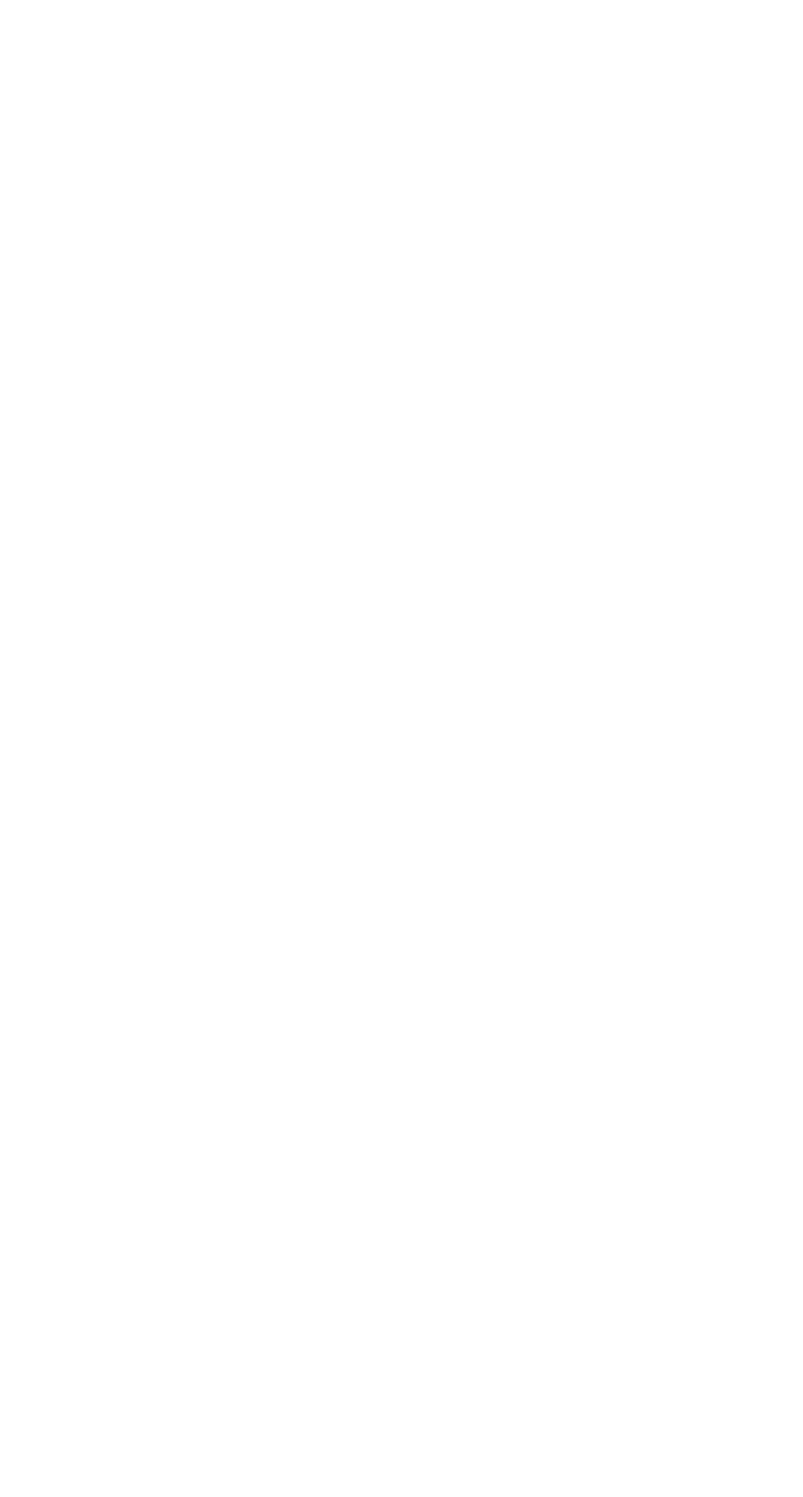
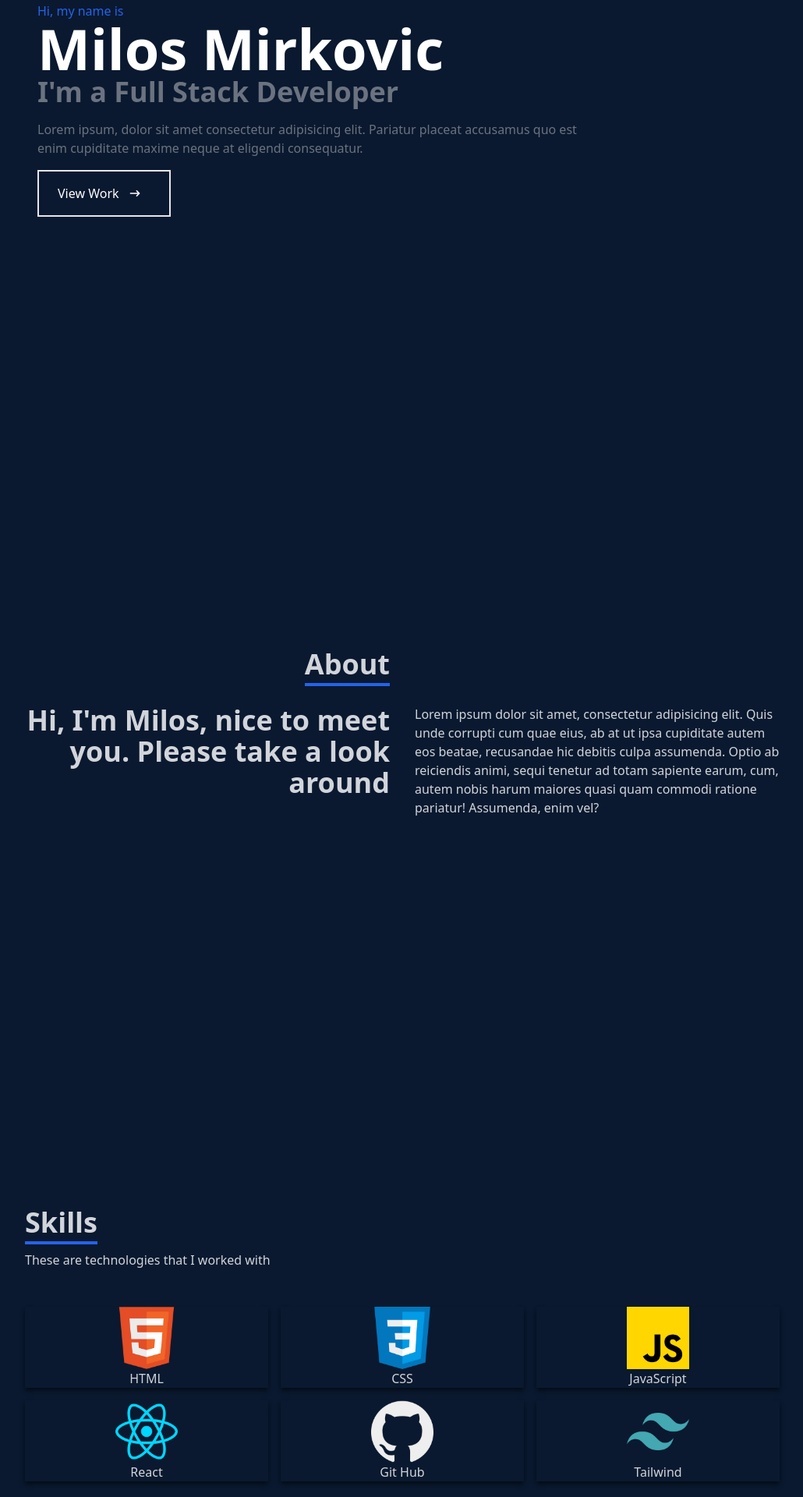
Before and after one commit to Milos191405/Portfolio-React, a React (Vite) app: page / in a window 1280 px wide. Shown: the part 260-2180 px from the top of the page at 78% size, without its empty margins (124-1154 px from the left). Before the commit the page ends 800 px from the top, so only its background shows below. Built offline with nearby package versions, Linux system fonts and the light colour scheme.

Commit message:
end with about

```diff
--- a/src/App.jsx
+++ b/src/App.jsx
@@ -1,4 +1,9 @@
-import Navbar from "./components/Navbar"
+import Navbar from "./components/Navbar";
+import Home from "./components/Home";
+import About from "./components/About";
+import Skills from "./components/Skills";
+import Work from "./components/Work";
+import Contact from "./components/Contact";
 
 
 function App() {
@@ -7,6 +12,10 @@ function App() {
   return (
     <>
       <Navbar />
+      <Home />
+      <About />
+      <Skills />
+      <Work />
 
 
     </>
--- /dev/null
+++ b/src/components/About.jsx
@@ -0,0 +1,42 @@
+
+
+function About() {
+  return (
+    <>
+      <div
+        name="about"
+        className="w-full h-screen bg-[#0a192f] text-gray-300   "
+      >
+        <div className="flex flex-col justify-center items-center w-full h-full">
+          <div className="max-w-[1000px] w-full  grid grid-cols-2 gap-8 ">
+            <div className="sm:text-right pb-8 pl-4 ">
+              <p className="text-4xl font-bold inline border-b-4 border-blue-600 ">
+                About
+              </p>
+            </div>
+            <div></div>
+          </div>
+          <div className="max-w-[1000px] w-full grid sm:grid-cols-2 gap-8 px-4">
+            <div className="sm:text-right text-4xl font-bold ">
+              <p className="sm:text-right text-4xl font-bold">
+                Hi, I'm Milos, nice to meet you. Please take a look around
+              </p>
+            </div>
+            <div className="">
+              <p>
+                Lorem ipsum dolor sit amet, consectetur adipisicing elit. Quis
+                unde corrupti cum quae eius, ab at ut ipsa cupiditate autem eos
+                beatae, recusandae hic debitis culpa assumenda. Optio ab
+                reiciendis animi, sequi tenetur ad totam sapiente earum, cum,
+                autem nobis harum maiores quasi quam commodi ratione pariatur!
+                Assumenda, enim vel?
+              </p>
+            </div>
+          </div>
+        </div>
+      </div>
+    </>
+  );
+}
+
+export default About
--- /dev/null
+++ b/src/components/Contact.jsx
@@ -0,0 +1,9 @@
+
+
+function Contact() {
+  return (
+    <div>Contact</div>
+  )
+}
+
+export default Contact
--- /dev/null
+++ b/src/components/Home.jsx
@@ -0,0 +1,32 @@
+import {HiArrowNarrowRight} from 'react-icons/hi'
+
+function Home() {
+  return (
+    <>
+      <div name="home" className="w-full h-screen bg-[#0a192f]">
+        <div className="max-w-[1000px] mx-auto px-8  flex flex-col justify-center h-full text-white">
+          <p className="  text-blue-600">Hi, my name is </p>
+          <h1 className=" text-4xl sm:text-7xl font-bold ">Milos Mirkovic</h1>
+          <h2 className="text-4xl sm:text-4xl font-bold text-gray-500">
+            I'm a Full Stack Developer{" "}
+          </h2>
+          <p className="text-gray-500 py-4 max-w-[700px]">
+            Lorem ipsum, dolor sit amet consectetur adipisicing elit. Pariatur
+            placeat accusamus quo est enim cupiditate maxime neque at eligendi
+            consequatur.
+          </p>
+          <div>
+            <button className="btn group text-white border-2 px-6 py-2 flex items-center hover:bg-blue-600 hover:border-blue-600">
+              View Work
+              <span className="group-hover:rotate-90 duration-300">
+                <HiArrowNarrowRight className="m-3" />
+              </span>
+            </button>
+          </div>
+        </div>
+      </div>
+    </>
+  );
+}
+
+export default Home;
--- a/src/components/Navbar.jsx
+++ b/src/components/Navbar.jsx
@@ -1,10 +1,11 @@
-
+import { useState } from "react";
 import Logo from "../assets/react.png";
-import { FaBars } from "react-icons/fa";
+import { FaBars,FaTimes, FaFacebook, FaLinkedin } from "react-icons/fa";
 
 
 function Navbar() {
-
+   const [nav, setNav] = useState(false);
+   const handleClick = () => setNav(!nav)
   return (
     <>
       <div className="fixed w-full h-[80px] flex justify-between items-center px-4 bg-[#0a192f] text-gray-300">
@@ -14,22 +15,40 @@ function Navbar() {
 
         {/* Menu */}
 
-        <ul className="md:flex ">
-          <li >Home</li>
+        <ul className="hidden md:flex gap-3">
+          <li>Home</li>
           <li>About</li>
           <li>Skills</li>
-          <li>Work</li>
+          <li>Projects</li>
           <li>Contact</li>
+        </ul>
+
+        {/* Hamburger */}
+        <div onClick={handleClick} className="md:hidden  z-10">
+          {!nav ? <FaBars /> : <FaTimes />}
+        </div>
+
+        {/* Mobile Menu  */}
+        <ul
+          className={
+            !nav
+              ? "hidden"
+              : "absolute top-0 left-0 w-full h-screen bg-[#0a192f] text-gray-300 flex flex-col justify-center items-center"
+          }
+        >
+          <li className="text-3xl py-6  w-full text-center ">Home</li>
+          <li className="text-3xl py-6  w-full text-center ">About</li>
+          <li className="text-3xl py-6  w-full text-center ">Skills</li>
+          <li className="text-3xl py-6  w-full text-center ">Projects</li>
+          <li className="text-3xl py-6  w-full text-center ">Contact</li>
         </ul>
       </div>
 
-      {/* Hamburger */}
-      <div>
-        <FaBars />
-      </div>
-
-
-      <div className="hidden"></div>
+      {/* Social Icons */}
+      {/* <div className="">
+        <FaFacebook />
+        <FaLinkedin />
+      </div> */}
     </>
   );
 }
--- /dev/null
+++ b/src/components/Skills.jsx
@@ -0,0 +1,50 @@
+import HTML from '../assets/html.png'
+import CSS from "../assets/css.png";
+import JavaScript from "../assets/javascript.png";
+import React from "../assets/react.png";
+import GitHub from "../assets/github.png";
+import Tailwind from "../assets/tailwind.png";
+
+function Skills() {
+  return (
+    <div name="skills" className="w-full h-screen bg-[#0a192f] text-gray-300">
+      {/* container */}
+      <div className="max-w-[1000px] mx-auto p-4 flex flex-col justify-center w-full h-full">
+        <div>
+          <p className="text-4xl font-bold inline border-b-4 border-blue-600">
+            Skills
+          </p>
+          <p className="py-4">These are technologies that I worked with </p>
+        </div>
+        <div className="w-full grid grid-cols-1 sm:grid-cols-2 md:grid-cols-3 gap-4 text-center py-8">
+          <div className="shadow-md shadow-[#040c16] hover:scale-110 duration-500 ">
+            <img src={HTML} alt="HTML icon" className="w-20 mx-auto" />
+            <p>HTML</p>
+          </div>
+          <div className="shadow-md shadow-[#040c16] hover:scale-110 duration-500 ">
+            <img src={CSS} alt="CSS icon" className="w-20 mx-auto" />
+            <p>CSS</p>
+          </div>
+          <div className="shadow-md shadow-[#040c16] hover:scale-110 duration-500 ">
+            <img src={JavaScript} alt="JavaScript icon" className="w-20 mx-auto" />
+            <p>JavaScript</p>
+          </div>
+          <div className="shadow-md shadow-[#040c16] hover:scale-110 duration-500 ">
+            <img src={React} alt="React icon" className="w-20 mx-auto" />
+            <p>React</p>
+          </div>
+          <div className="shadow-md shadow-[#040c16] hover:scale-110 duration-500 ">
+            <img src={GitHub} alt="Github icon" className="w-20 mx-auto" />
+            <p>Git Hub</p>
+          </div>
+          <div className="shadow-md shadow-[#040c16] hover:scale-110 duration-500 ">
+            <img src={Tailwind} alt="Tailwind icon" className="w-20 mx-auto" />
+            <p>Tailwind</p>
+          </div>
+        </div>
+      </div>
+    </div>
+  );
+}
+
+export default Skills
--- /dev/null
+++ b/src/components/Work.jsx
@@ -0,0 +1,18 @@
+
+function Work() {
+  return (
+    <div
+      name="work"
+      className=" w-full md:h-screen  bg-[#0a192f] text-gray-300">
+      {/* container  */}
+      <div>
+        <p>Work</p>
+        <p>Check out some of my recent work</p>
+      </div>
+      <div>
+      </div>
+      </div>
+  );
+}
+
+export default Work
```
